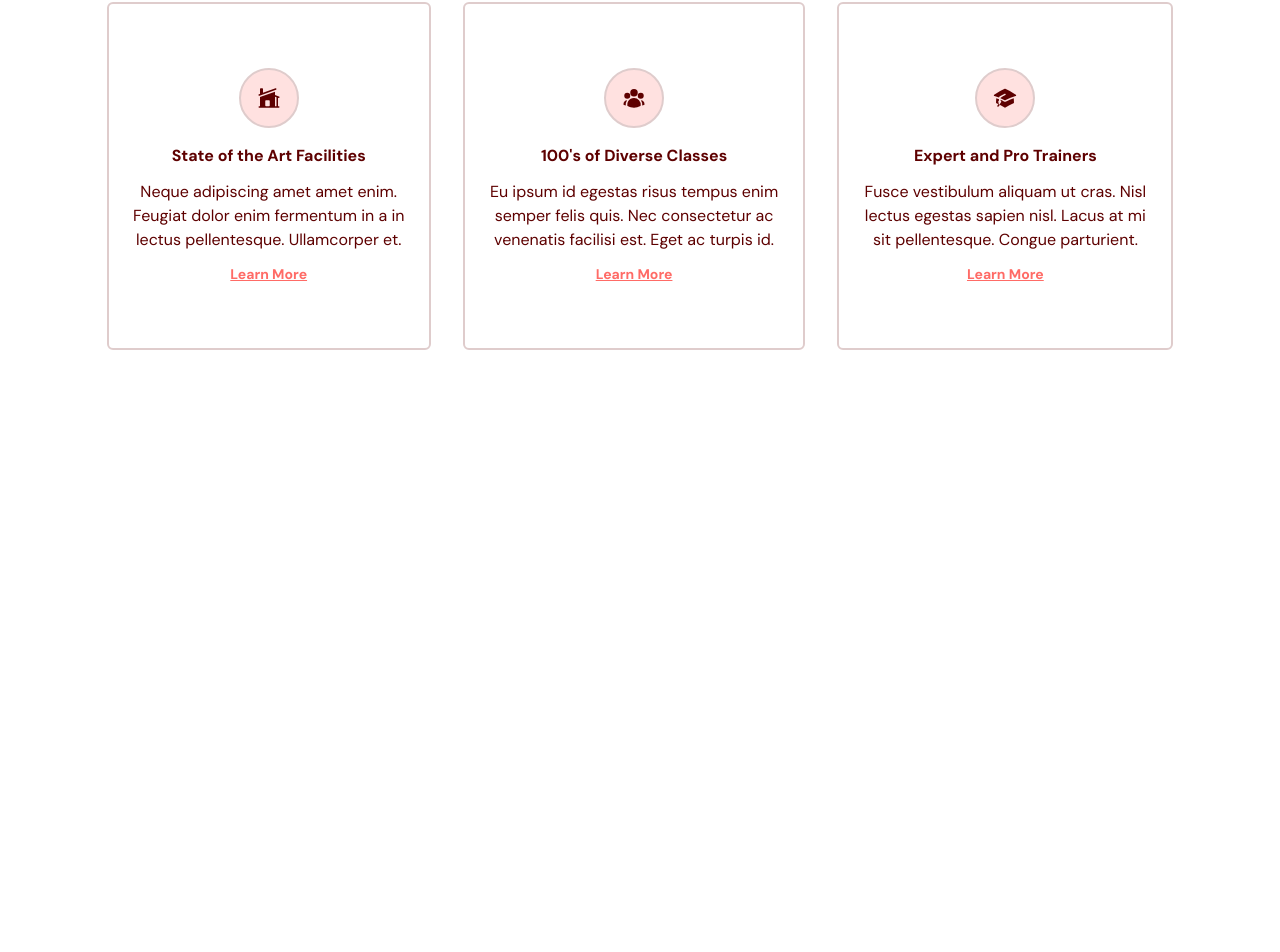
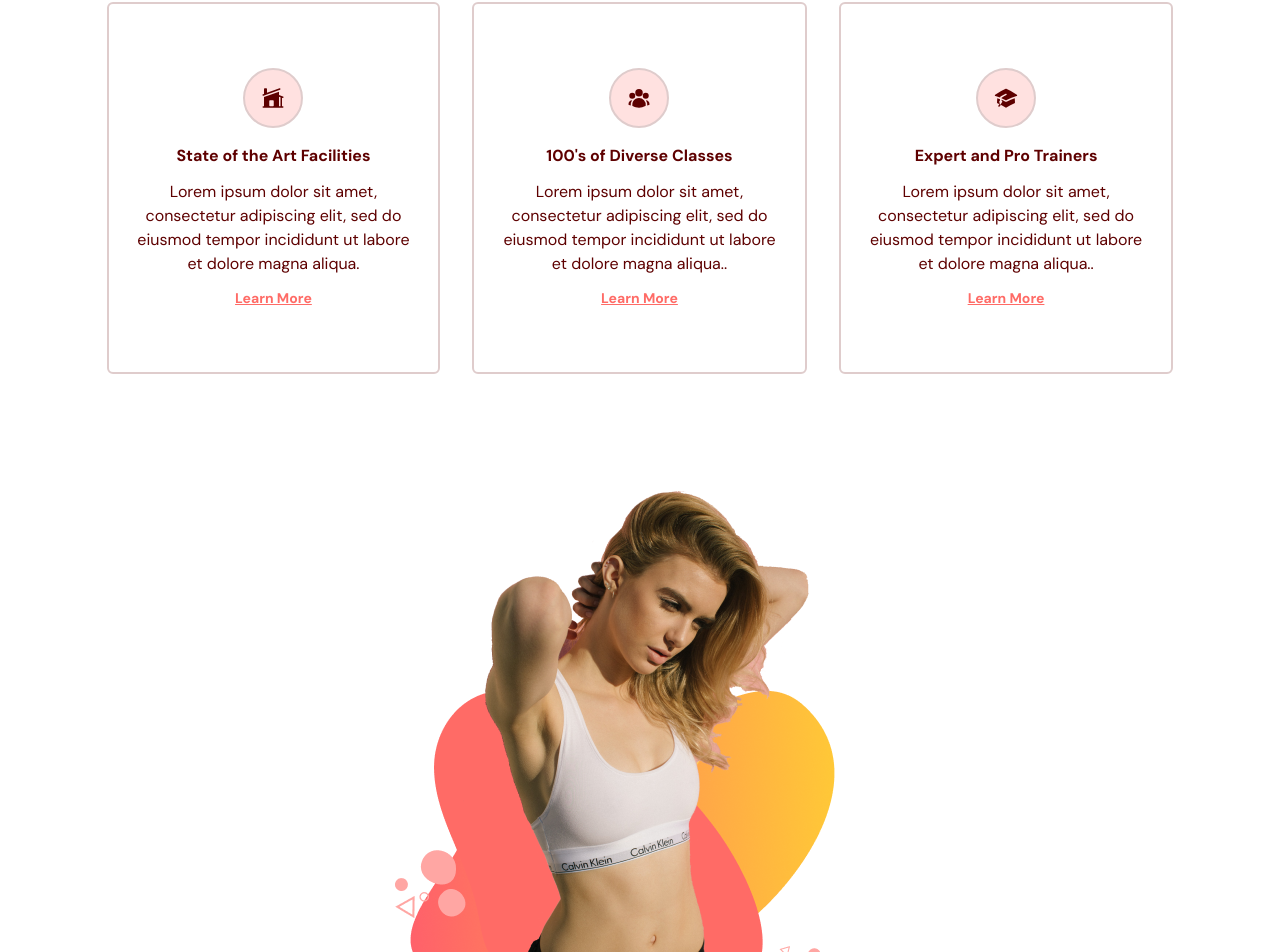
Before and after one commit to chelahcynthia/fitness-app, a React (Vite) app: page / in a window 1280 px wide. Shown: the part 1034-1986 px from the top of the page. Before the commit the page ends 1600 px from the top, so only its background shows below. Built offline with nearby package versions, Linux system fonts and the light colour scheme.

Commit message:
Creates a graphic image

```diff
--- a/src/scenes/benefits/index.tsx
+++ b/src/scenes/benefits/index.tsx
@@ -15,19 +15,19 @@ const benefits: Array<BenefitType> = [
     icon: <HomeModernIcon className="h-6 w-6" />,
     title: "State of the Art Facilities",
     description:
-      "Neque adipiscing amet amet enim. Feugiat dolor enim fermentum in a in lectus pellentesque. Ullamcorper et.",
+      "Lorem ipsum dolor sit amet, consectetur adipiscing elit, sed do eiusmod tempor incididunt ut labore et dolore magna aliqua.",
   },
   {
     icon: <UserGroupIcon className="h-6 w-6" />,
     title: "100's of Diverse Classes",
     description:
-      "Eu ipsum id egestas risus tempus enim semper felis quis. Nec consectetur ac venenatis facilisi est. Eget ac turpis id.",
+      "Lorem ipsum dolor sit amet, consectetur adipiscing elit, sed do eiusmod tempor incididunt ut labore et dolore magna aliqua..",
   },
   {
     icon: <AcademicCapIcon className="h-6 w-6" />,
     title: "Expert and Pro Trainers",
     description:
-      "Fusce vestibulum aliquam ut cras. Nisl lectus egestas sapien nisl. Lacus at mi sit pellentesque. Congue parturient.",
+      "Lorem ipsum dolor sit amet, consectetur adipiscing elit, sed do eiusmod tempor incididunt ut labore et dolore magna aliqua..",
   },
 ];
 
@@ -80,10 +80,20 @@ const Benefits = ({ setSelectedPage }: Props) => {
           ))}
         </motion.div>
 
+        {/* GRAPHICS AND DESCRIPTION SECTION */}
+        <div className="mt-16 items-center justify-between gap-20 md:mt-28 md:flex-end">
+          {/* GRAPHIC */}
+          <img
+          className="mx-auto"
+          alt="benefits-page-graphic"
+          src={BenefitsPageGraphic}
+          />
+        </div>
+
+
         </motion.div>
 
 
-        {/* </motion.div> */}
     </section>
   );
 };
```
